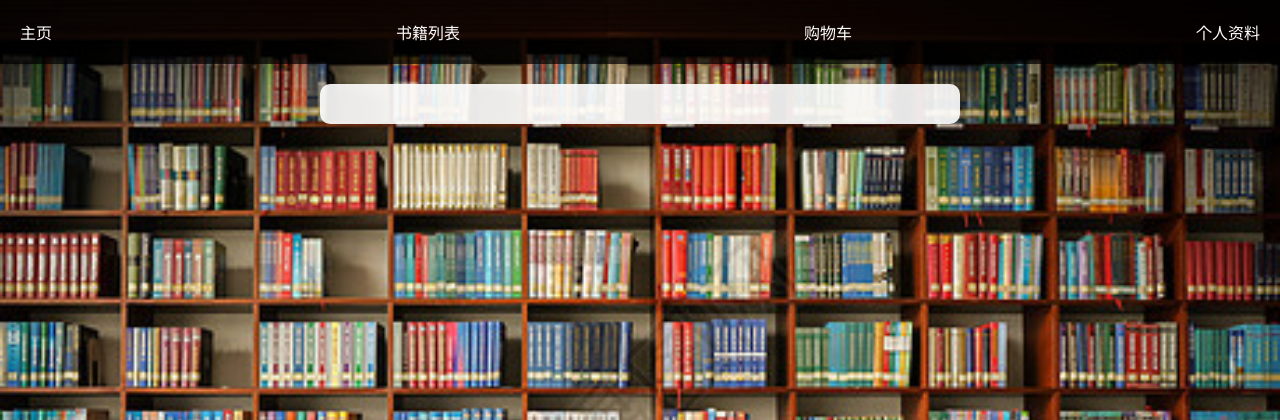
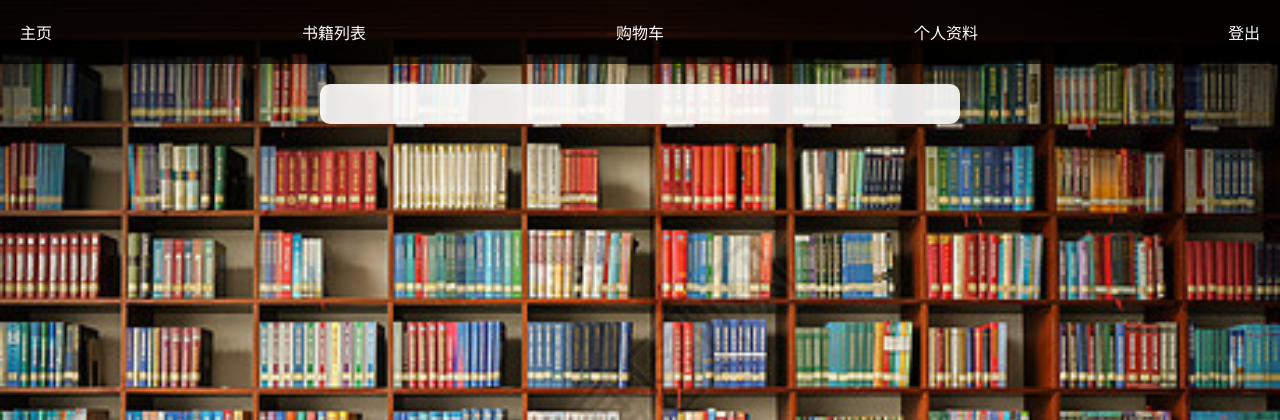
Before and after one commit to Crowalls/bookonlinestore, a Flask app: page /books in a window 1280 px wide. Shown: the top 420 px of the page. Run offline with Flask 2, Linux system fonts and the light colour scheme; a user stored in the database is signed in; data comes from the database, SQL or seed files in the repository; data that the repository does not hold is empty.

Commit message:
book_detail.html

```diff
--- a/templates/book_detail.html
+++ b/templates/book_detail.html
@@ -83,10 +83,11 @@
 </head>
 <body>
     <div class="navbar">
-        <a href="/">主页</a>
+        <a href="/books">主页</a>
         <a href="/books">书籍列表</a>
         <a href="/cart">购物车</a>
         <a href="/profile">个人资料</a>
+        <a href="/logout">登出</a>
     </div>
     <div class="container">
         {% for book in books %}
```
